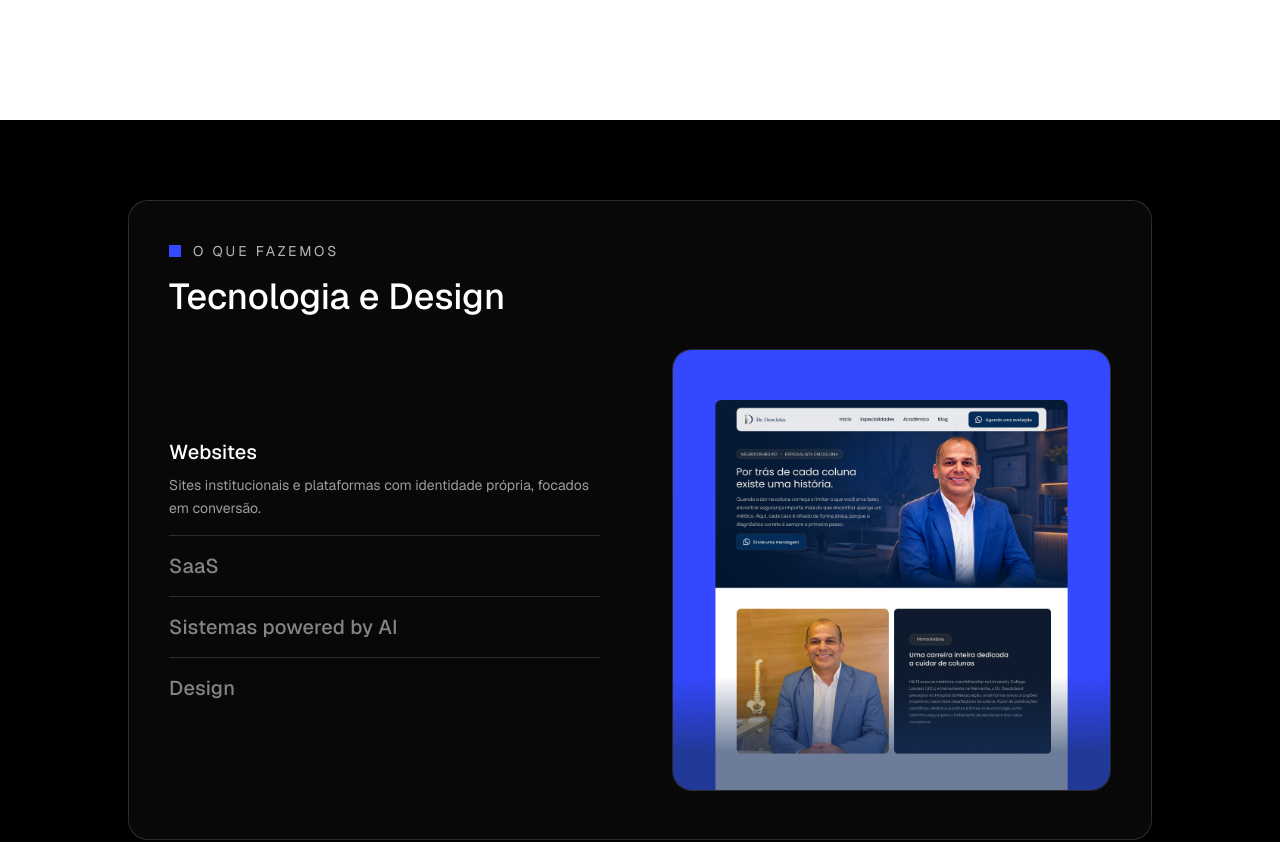
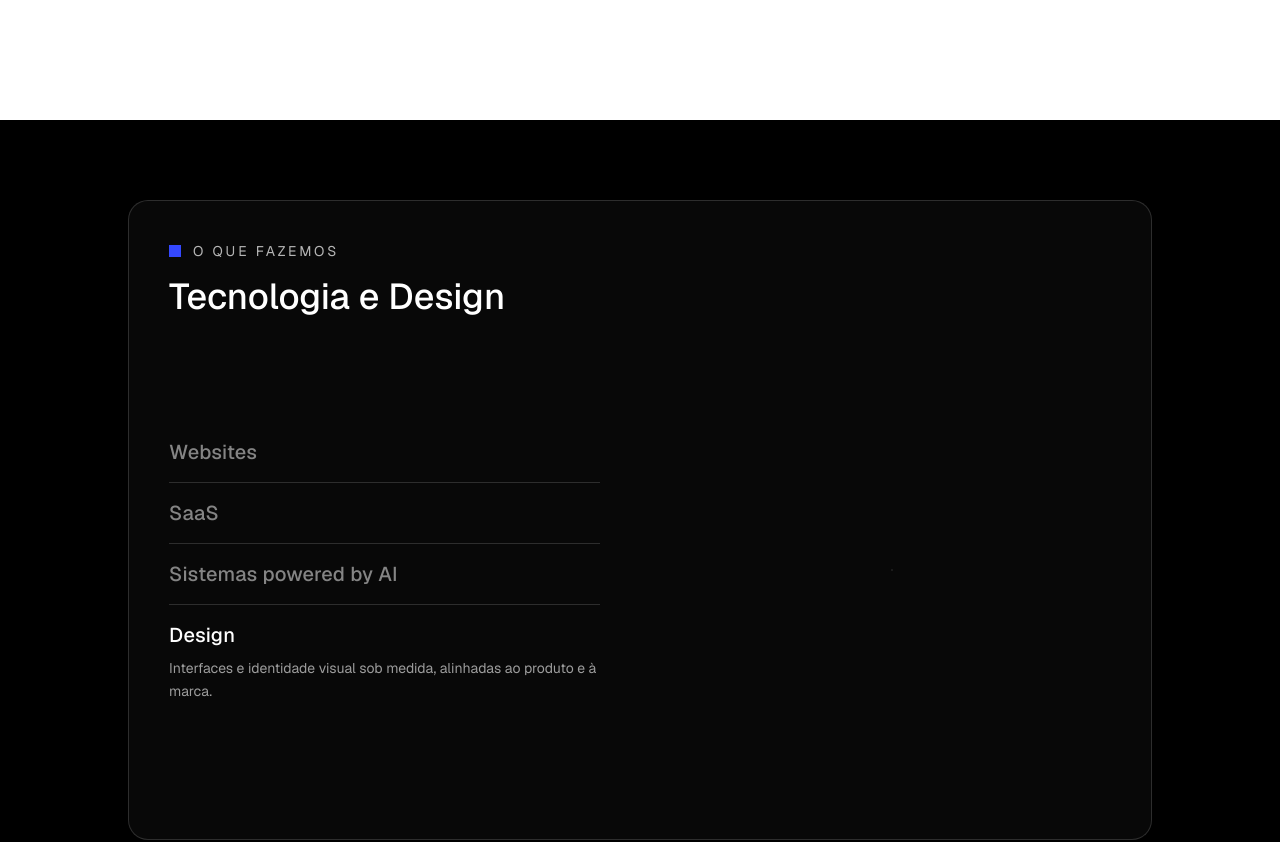
Before and after one commit to Fantom-Labs/fantom-website, a Next.js app: page / in a window 1280 px wide. Shown: the part 2280-3122 px from the top of the page. Built offline with nearby package versions, Linux system fonts and the light colour scheme.

Commit message:
✨ feature: avança item da section #o-que-fazemos a cada scroll
Co-Authored-By: Claude Sonnet 5 <noreply@anthropic.com>

```diff
--- a/src/components/sections/o-que-fazemos.tsx
+++ b/src/components/sections/o-que-fazemos.tsx
@@ -1,6 +1,8 @@
 "use client"
 
-import { useState } from "react"
+import { useCallback, useRef, useState } from "react"
+import { useMotionValueEvent, useReducedMotion, useScroll } from "motion/react"
+import { useLenis } from "lenis/react"
 
 type ServiceItem = {
   title: string
@@ -37,15 +39,24 @@ const SERVICES: ServiceItem[] = [
   },
 ]
 
-export function OQueFazemos() {
-  const [activeIndex, setActiveIndex] = useState(0)
+// altura de scroll (vh) dedicada a cada item: a section fica "presa"
+// (sticky) por SERVICES.length * ITEM_SCROLL_VH de scroll, e o progresso
+// dentro dessa janela decide qual item está ativo — mesmo padrão
+// scroll-linked já usado no Lobby (useScroll com target+offset ["start
+// start", "end end"]), sem precisar de GSAP ScrollTrigger pra um stepper
+// simples como este.
+const ITEM_SCROLL_VH = 100
+
+function ServiceCard({
+  activeIndex,
+  onSelect,
+}: {
+  activeIndex: number
+  onSelect: (index: number) => void
+}) {
   const activeService = SERVICES[activeIndex]
 
   return (
-    <section
-      id="o-que-fazemos"
-      className="relative flex min-h-screen items-center justify-center bg-black py-12"
-    >
     <div className="flex h-[80vh] w-[80vw] flex-col rounded-[20px] border border-white/15 bg-white/[0.03] p-6 backdrop-blur-sm sm:p-8 lg:p-10">
       <div className="mb-3 flex items-center gap-3 sm:mb-4">
         <span className="h-3 w-3 shrink-0 bg-[#3448ff]" aria-hidden="true" />
@@ -69,7 +80,7 @@ export function OQueFazemos() {
               >
                 <button
                   type="button"
-                    onClick={() => setActiveIndex(index)}
+                  onClick={() => onSelect(index)}
                   aria-expanded={isActive}
                   className="w-full cursor-[inherit] py-3 text-left lg:py-4"
                 >
@@ -119,6 +130,66 @@ export function OQueFazemos() {
         </div>
       </div>
     </div>
+  )
+}
+
+export function OQueFazemos() {
+  const prefersReducedMotion = useReducedMotion()
+  const containerRef = useRef<HTMLDivElement>(null)
+  const [activeIndex, setActiveIndex] = useState(0)
+  const lenis = useLenis()
+
+  const { scrollYProgress } = useScroll({
+    target: containerRef,
+    offset: ["start start", "end end"],
+  })
+
+  useMotionValueEvent(scrollYProgress, "change", (v) => {
+    const index = Math.min(SERVICES.length - 1, Math.floor(v * SERVICES.length))
+    setActiveIndex(index)
+  })
+
+  // clique num item: além de trocar o texto na hora (feedback imediato),
+  // rola suavemente até o trecho do scroll "dono" daquele item — senão o
+  // próximo tick de scroll (o listener acima) puxaria o índice de volta
+  // pra posição real da página, brigando com o clique.
+  const handleSelect = useCallback(
+    (index: number) => {
+      setActiveIndex(index)
+      const container = containerRef.current
+      if (!container) return
+      const containerTop = container.getBoundingClientRect().top + window.scrollY
+      const scrollable = container.offsetHeight - window.innerHeight
+      const target = containerTop + ((index + 0.5) / SERVICES.length) * scrollable
+      if (lenis) lenis.scrollTo(target, { duration: 1 })
+      else window.scrollTo({ top: target, behavior: "smooth" })
+    },
+    [lenis]
+  )
+
+  // motion reduzido: sem scroll-jacking (nada de altura extra artificial),
+  // card normal, itens só clicáveis (project.md, seção 9).
+  if (prefersReducedMotion) {
+    return (
+      <section
+        id="o-que-fazemos"
+        className="relative flex min-h-screen items-center justify-center bg-black py-12"
+      >
+        <ServiceCard activeIndex={activeIndex} onSelect={setActiveIndex} />
       </section>
     )
   }
+
+  return (
+    <section
+      id="o-que-fazemos"
+      ref={containerRef}
+      className="relative bg-black"
+      style={{ height: `${SERVICES.length * ITEM_SCROLL_VH}vh` }}
+    >
+      <div className="sticky top-0 flex h-screen items-center justify-center">
+        <ServiceCard activeIndex={activeIndex} onSelect={handleSelect} />
+      </div>
+    </section>
+  )
+}
```
Lines whose indentation alone changed are shown as unchanged.
